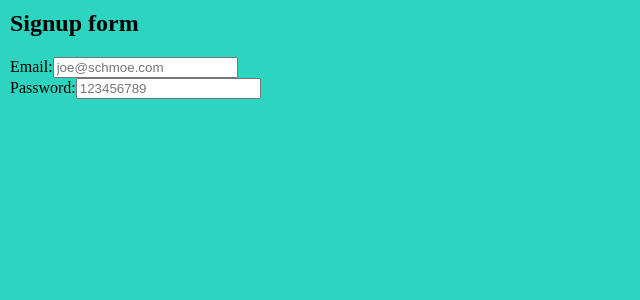
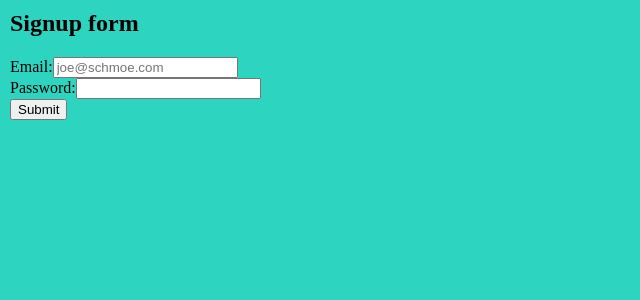
Before and after one commit to 0xYurii/Chef-Claude, a React (Vite) app: page / in a window 1280 px wide. Shown: the top 300 px of the page, without its empty margins (0-640 px from the left). Built offline with nearby package versions, Linux system fonts and the light colour scheme.

Commit message:
feat: add password input field and update form submission handling

```diff
--- a/src/index.jsx
+++ b/src/index.jsx
@@ -1,22 +1,27 @@
 import React from 'react';
 import ReactDOM from 'react-dom/client';
 
-/**
- * Challenge: add another label and input for the password field
- */
+function singup(formData){
+    const email=formData.get("email")
+    const pass=formData.get("password")
+    console.log(email+pass)
+
+}
 
 function App() {
   return (
     <section>
       <h1>Signup form</h1>
-      <form>
+      <form action={singup}>
         <label htmlFor="email">Email:</label>
         <input id="email" type="email" name="email" placeholder="joe@schmoe.com" />
         <br />
-        <label htmlFor='password'>Password:</label>
-        <input  id='password' type='password' name='password' placeholder='123456789'/>
 
+        <label htmlFor="password">Password:</label>
+        <input id="password" type="password" name="password" />
+        <br />
 
+        <button>Submit</button>
 
       </form>
     </section>
```
